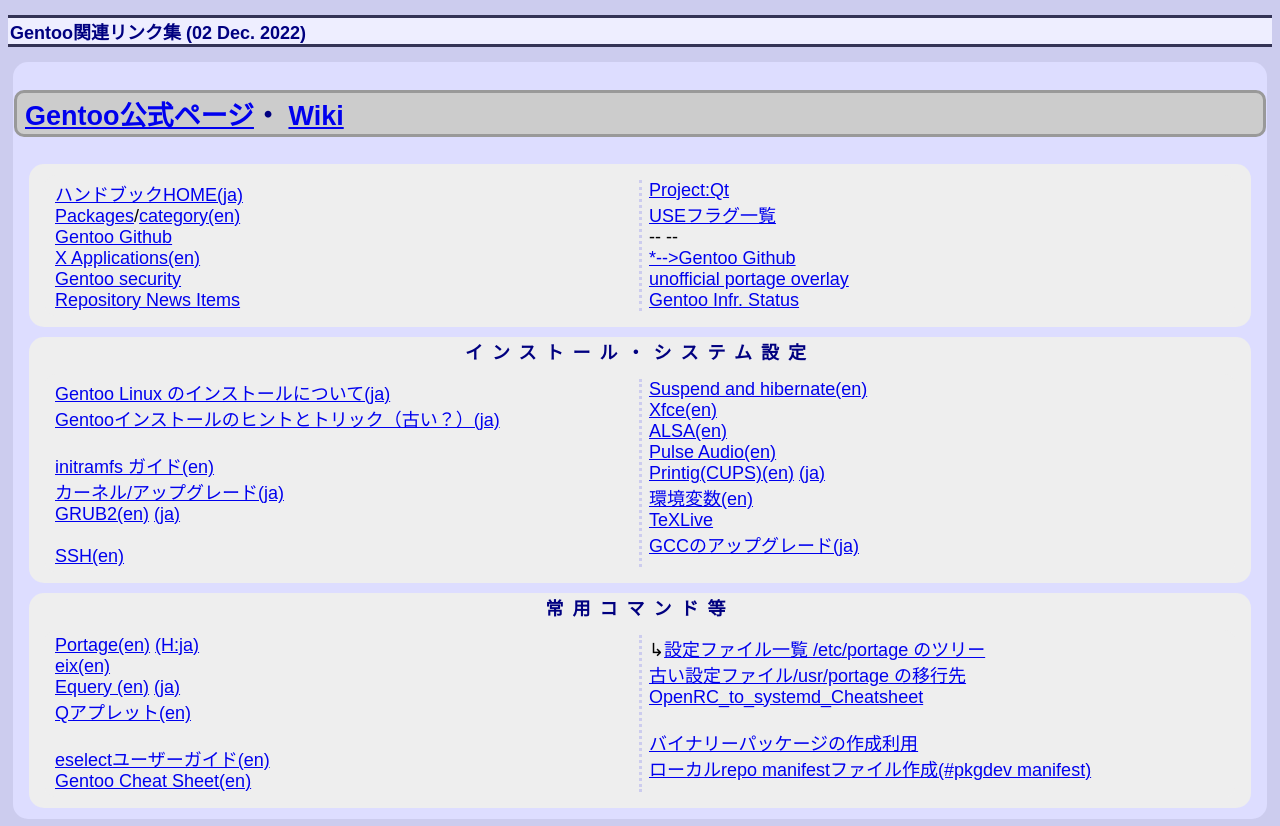
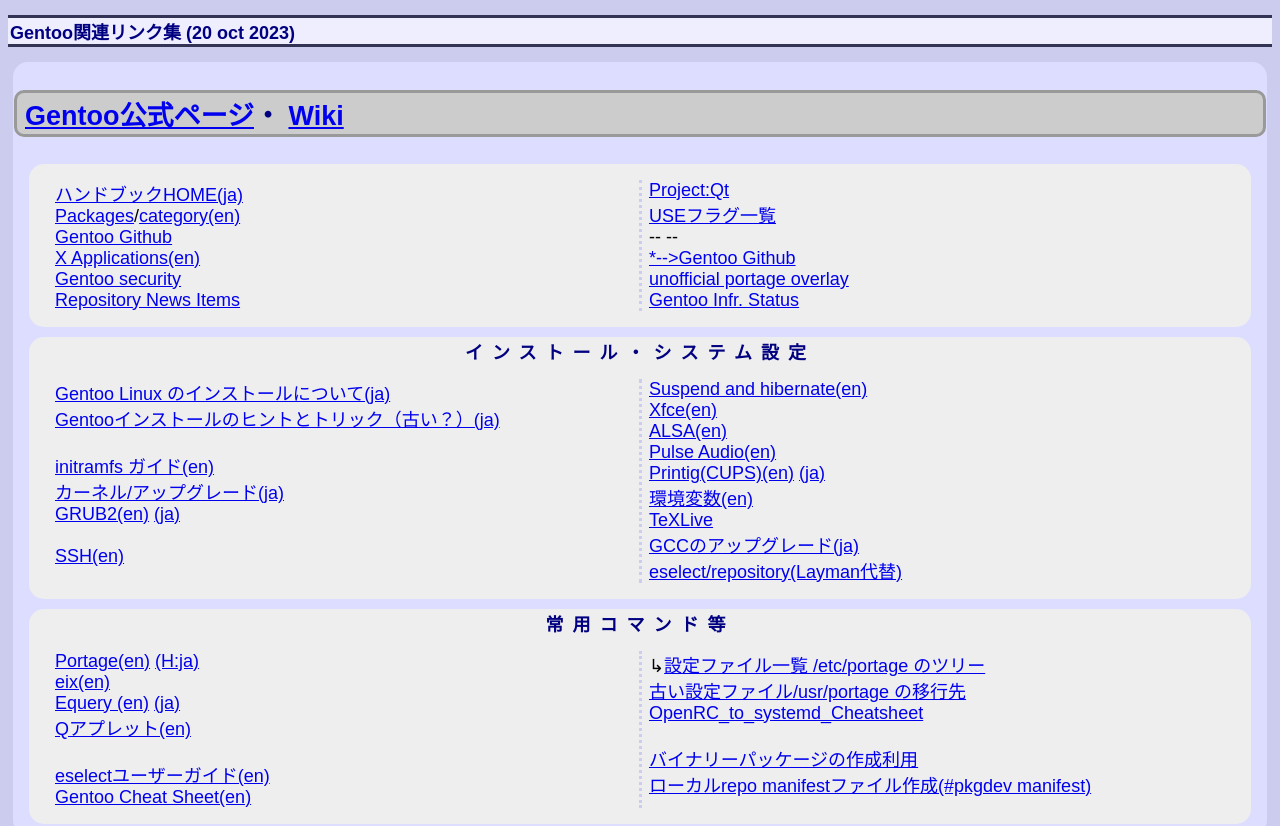
Before and after one commit to ascamik/bookmark, a plain HTML site: page index.html in a window 1280 px wide. Shown: the top 826 px of the page. Drawn offline with Linux system fonts and the light colour scheme.

Commit message:
Update index.html

```diff
--- a/index.html
+++ b/index.html
@@ -9,7 +9,7 @@
 		<link rel="stylesheet" href="style.css" >
 	</head>
 	<body>
-		<h2>Gentoo関連リンク集 (02 Dec. 2022)</h2>
+		<h2>Gentoo関連リンク集 (20 oct 2023)</h2>
 		<section class="h3lv">
 			<h3><a href="https://www.gentoo.org">Gentoo公式ページ</a>・ <a href="https://wiki.gentoo.org/wiki/Main_Page">Wiki</a></h3>
 			<section>
@@ -50,6 +50,7 @@
 					<a href="https://wiki.gentoo.org/wiki/Handbook:X86/Working/EnvVar/ja">環境変数(en)</a><br>
 					<a href="https://wiki.gentoo.org/wiki/TeX_Live#Upgrading">TeXLive</a><br>
 					<a href="https://wiki.gentoo.org/wiki/Upgrading_GCC/ja">GCCのアップグレード(ja)</a><br>
+					<a href="https://wiki.gentoo.org/wiki/Eselect/Repository">eselect/repository(Layman代替)</a><br>
 				</p>
 			</section>
 			<section>
```
